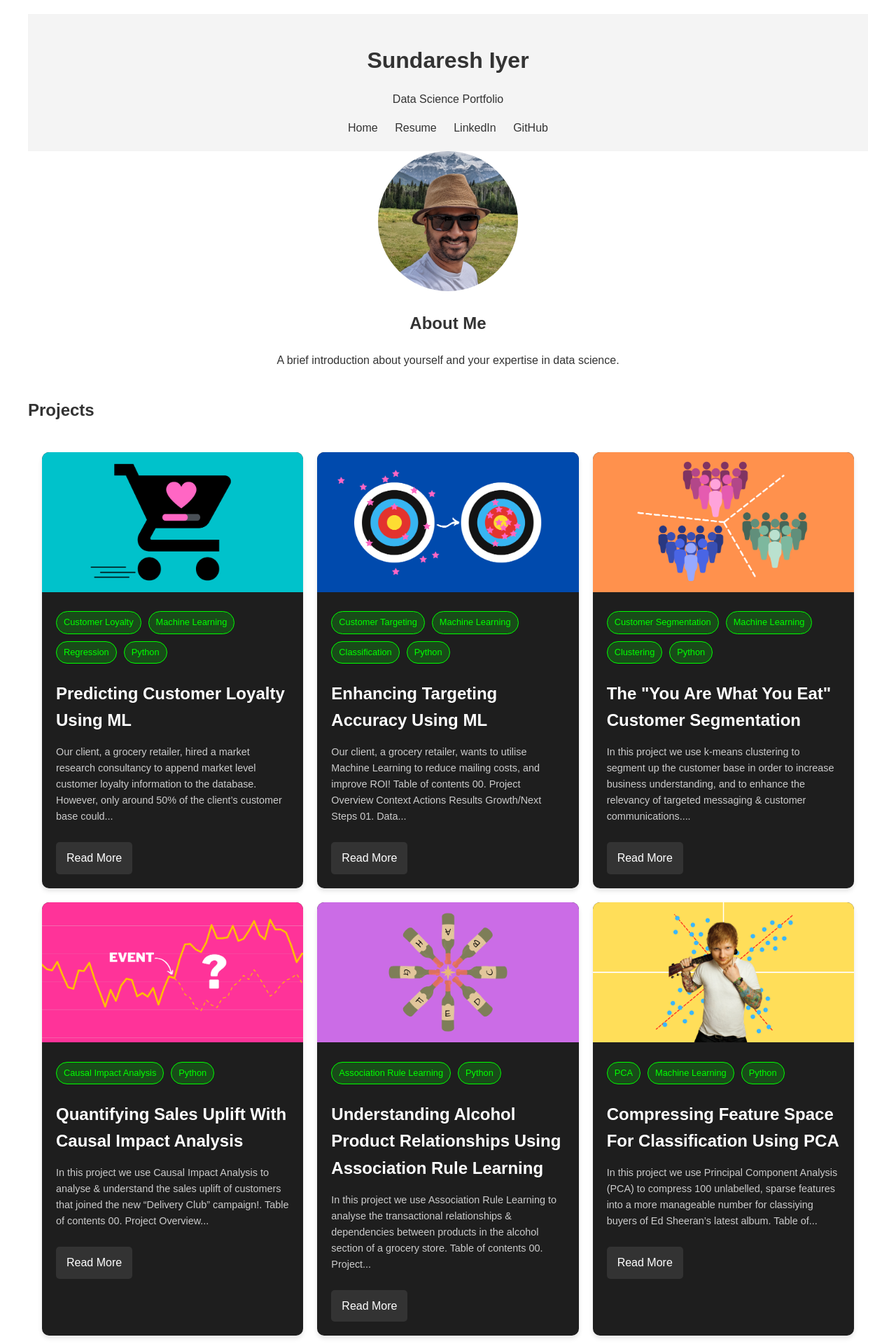
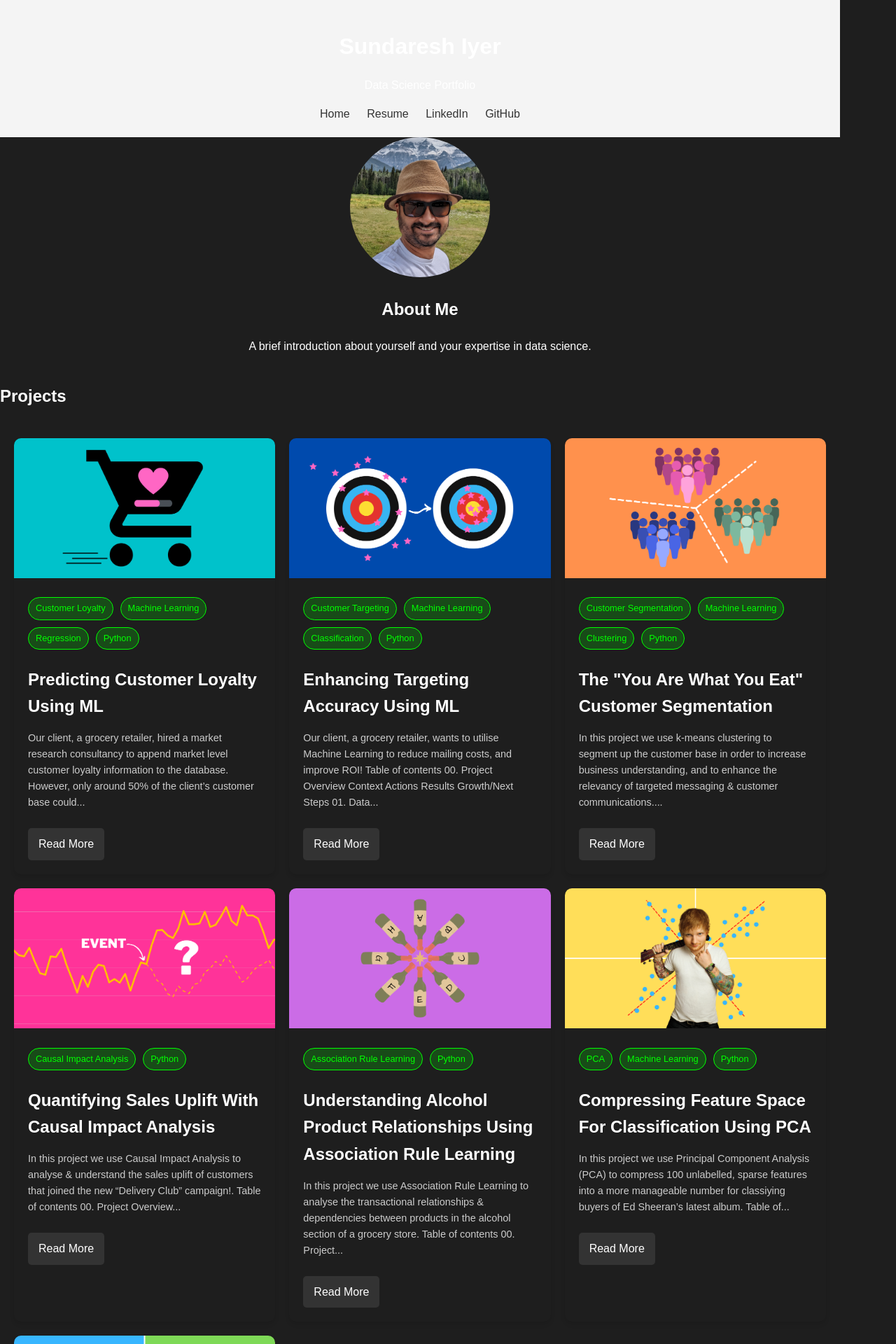
Before and after one commit to IyerS/sundareshiyer.github.io, a Jekyll site: the page built from index.html, in a window 1280 px wide. Shown: the top 1920 px of the page at 70% size. Built offline with Jekyll 4.4.1, drawn with Linux system fonts in a browser that asks for light colours.

Commit message:
Update main.scss

```diff
--- a/assets/css/main.scss
+++ b/assets/css/main.scss
@@ -8,6 +8,14 @@
     max-width: 1200px;
     margin: 0 auto;
     padding: 20px;
+}
+
+html, body {
+    background-color: #1e1e1e; /* Dark background color */
+    color: #ffffff; /* Light text color for contrast */
+    margin: 0;
+    padding: 0;
+    min-height: 100vh;
 }
 
 header {
```
